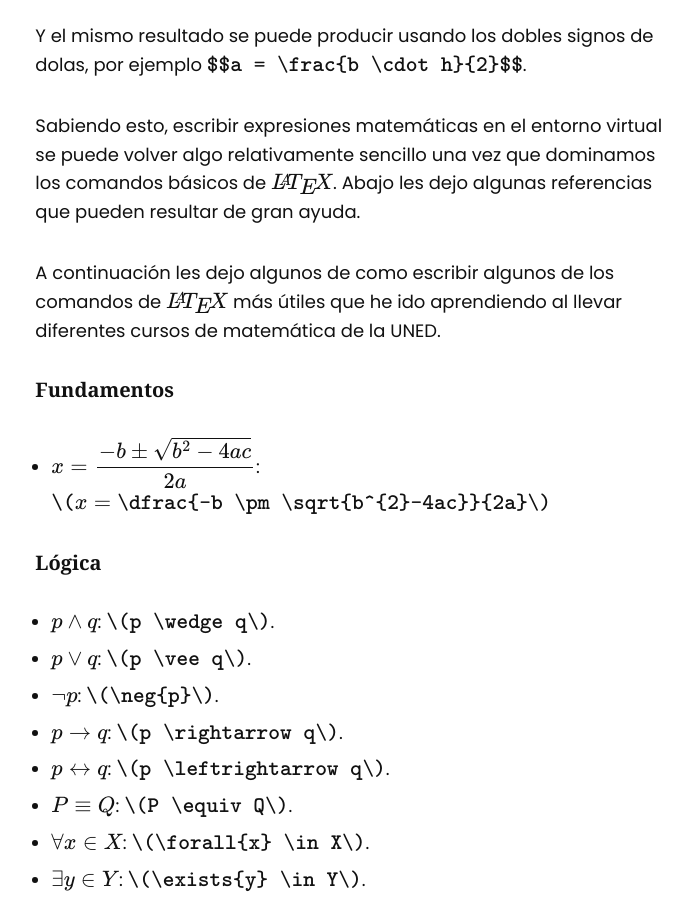
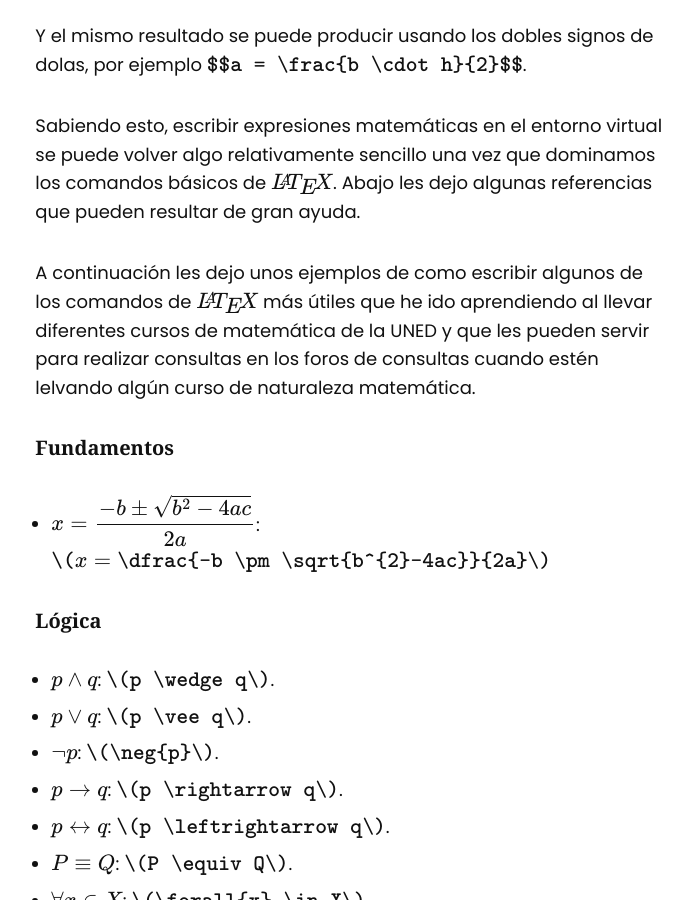
Before and after one commit to asoesem/asoesem.github.io, a Jekyll site: the page built from _posts/2023-12-07-latex-en-foro-de-consultas.md, in a window 1280 px wide and 900 px high, scrolled down 2526 px. Shown: the whole window, without its empty margins (454-1146 px from the left). Built offline with Jekyll 4.4.1, drawn with Linux system fonts in a browser that asks for light colours.

Commit message:
Mejoras al post de latex en los foros de consultas

```diff
--- a/_posts/2023-12-07-latex-en-foro-de-consultas.md
+++ b/_posts/2023-12-07-latex-en-foro-de-consultas.md
@@ -42,7 +42,7 @@ Y el mismo resultado se puede producir usando los dobles signos de dolas, por ej
 
 Sabiendo esto, escribir expresiones matemáticas en el entorno virtual se puede volver algo relativamente sencillo una vez que dominamos los comandos básicos de $$\LaTeX$$. Abajo les dejo algunas referencias que pueden resultar de gran ayuda.
 
-A continuación les dejo algunos de como escribir algunos de los comandos de $$\LaTeX$$ más útiles que he ido aprendiendo al llevar diferentes cursos de matemática de la UNED.
+A continuación les dejo unos ejemplos de como escribir algunos de los comandos de $$\LaTeX$$ más útiles que he ido aprendiendo al llevar diferentes cursos de matemática de la UNED y que les pueden servir para realizar consultas en los foros de consultas cuando estén lelvando algún curso de naturaleza matemática.
 
 #### Fundamentos
 
```
